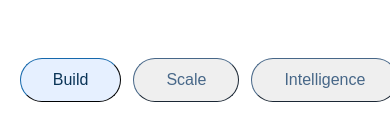
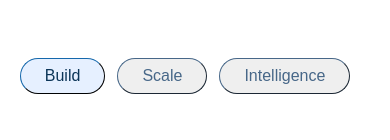
Before and after one commit to Somnath0411/yok, a React (Vite) app: page / in a window 390 px wide. Shown: the part 800-940 px from the top of the page. Built offline with nearby package versions, Linux system fonts and the light colour scheme.

Commit message:
checking landing page service section btn resoponsiveness

```diff
--- a/src/App.css
+++ b/src/App.css
@@ -299,6 +299,14 @@
   .services-row { gap: 12px }
 
   .footer-container, .footer-content { padding: 32px 12px }
+  .service-btn {
+  padding: 8px 24px;
+}
+
+.service-btn-active {
+  padding: 8px 24px;
+
+}
 }
 
 
```
